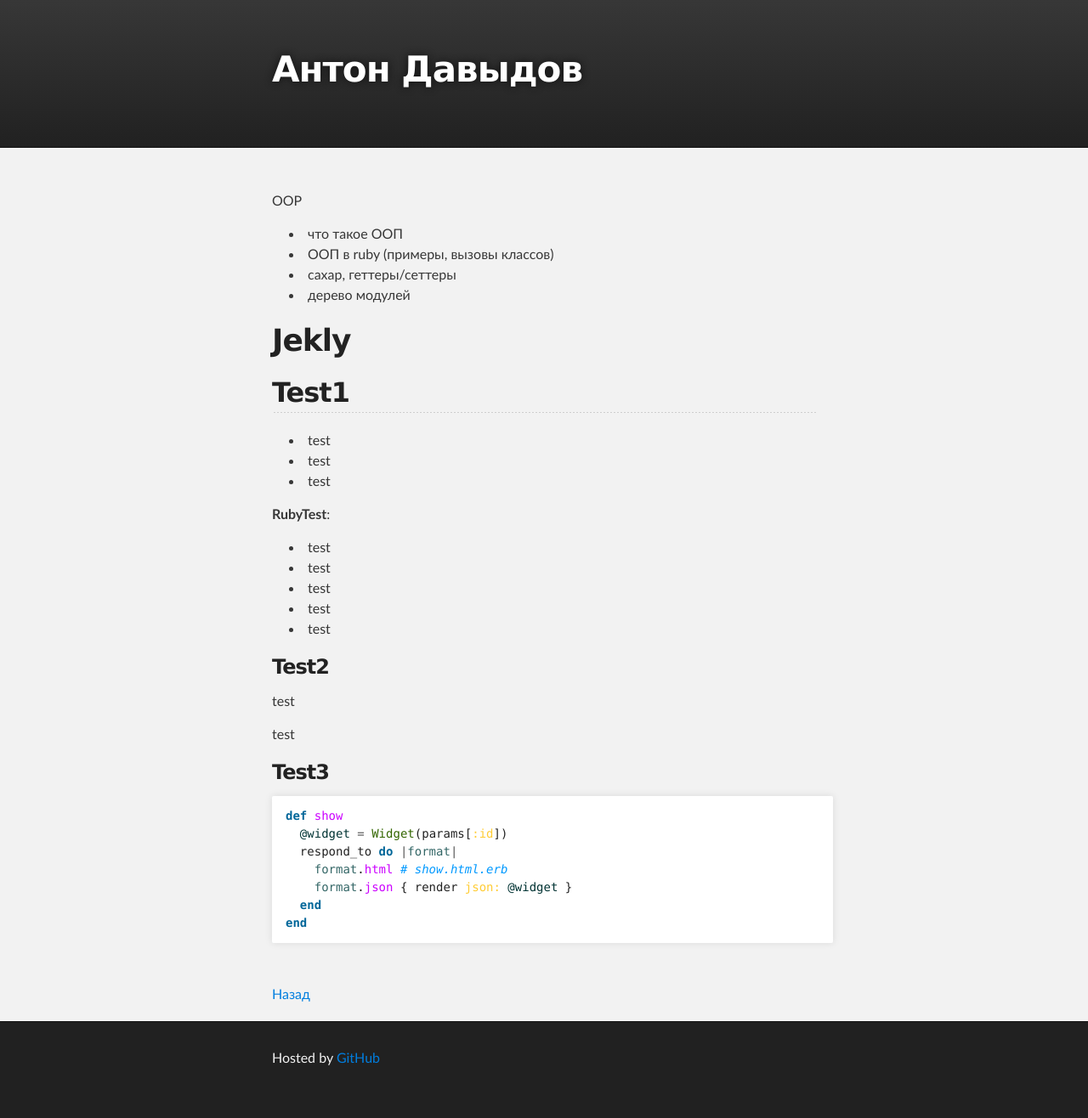
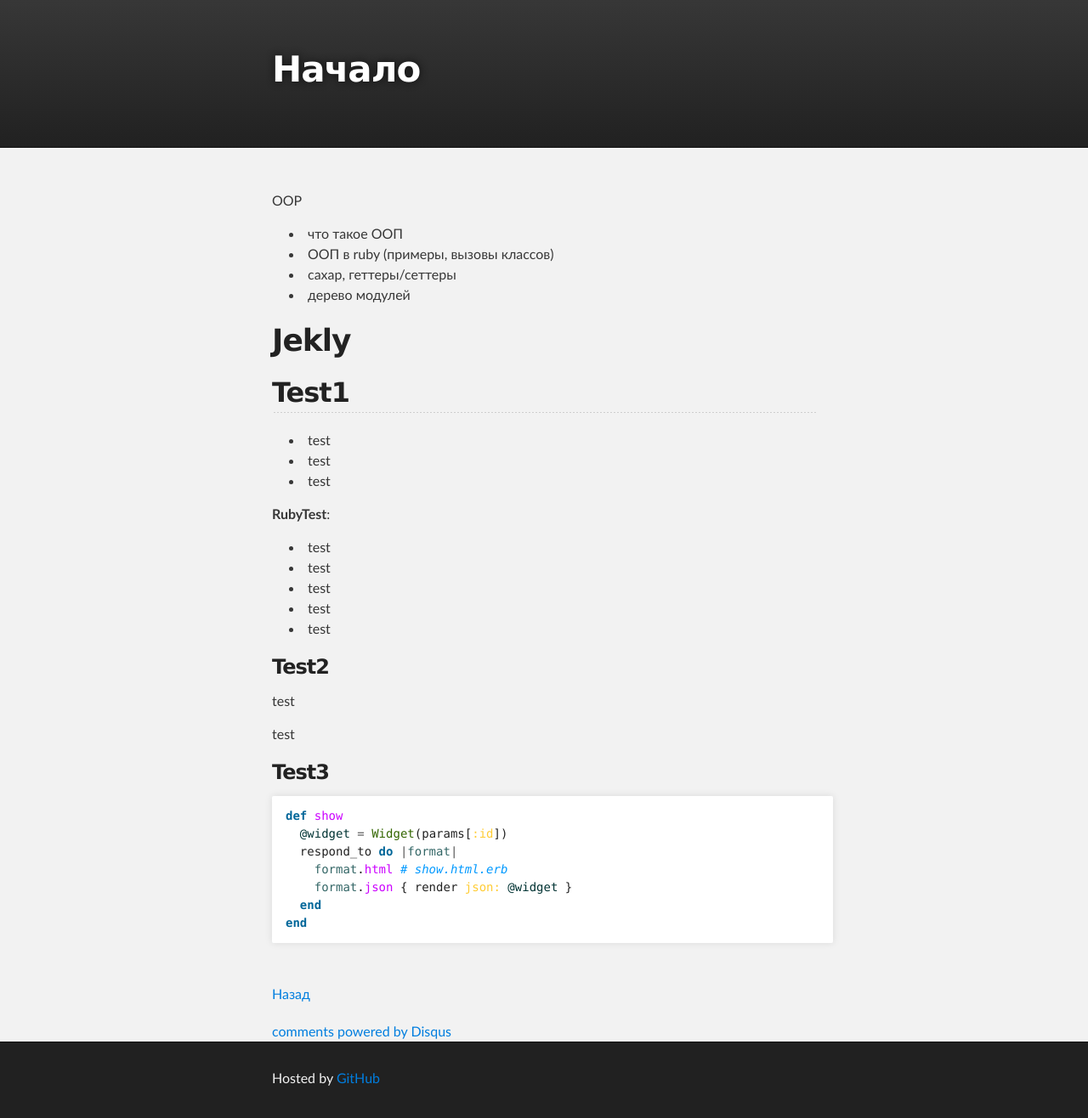
Before and after one commit to davydovanton/davydovanton.github.io, a Jekyll site: the page built from _posts/2013-09-28-hello-blog.markdown, in a window 1280 px wide. Shown: the whole page at 85% size. Built offline with Jekyll 4.4.1, drawn with Linux system fonts in a browser that asks for light colours; Markdown is read by kramdown in place of the engine named in the settings; comment, search, counter and statistics services are not loaded; before the commit the page ends 1292 px from its top, so only the background shows below that.

Commit message:
Style change

```diff
--- a/_layouts/post.html
+++ b/_layouts/post.html
@@ -18,7 +18,7 @@
         <header class="inner">
           <!-- <a id="forkme_banner" href="https://github.com/fikys">View on GitHub</a> -->
 
-          <a href="/"><h1 id="project_title">Антон Давыдов</h1></a>
+          <a href="/blog"><h1 id="project_title">{{ page.title }}</h1></a>
           <h2 id="project_tagline"></h2>
 
         </header>
@@ -35,6 +35,22 @@
         <a href="/blog">Назад</a>
       </section>
 
+      <div class="comments">
+        <div id="disqus_thread"></div>
+          <script type="text/javascript">
+          /* * * CONFIGURATION VARIABLES: EDIT BEFORE PASTING INTO YOUR WEBPAGE * * */
+          var disqus_shortname = 'fikysmyblog'; // required: replace example with your forum shortname
+
+          /* * * DON'T EDIT BELOW THIS LINE * * */
+          (function() {
+              var dsq = document.createElement('script'); dsq.type = 'text/javascript'; dsq.async = true;
+              dsq.src = '//' + disqus_shortname + '.disqus.com/embed.js';
+              (document.getElementsByTagName('head')[0] || document.getElementsByTagName('body')[0]).appendChild(dsq);
+          })();
+          </script>
+          <noscript>Please enable JavaScript to view the <a href="http://disqus.com/?ref_noscript">comments powered by Disqus.</a></noscript>
+          <a href="http://disqus.com" class="dsq-brlink">comments powered by <span class="logo-disqus">Disqus</span></a>
+      </div>
     </div>
 
     <!-- FOOTER  -->
--- a/stylesheets/stylesheet.css
+++ b/stylesheets/stylesheet.css
@@ -425,3 +425,8 @@
   }
 
 }
+
+.comments {
+  width: 640px;
+  margin:0 auto;
+}
```
Also changed, not shown: 3 other files.
